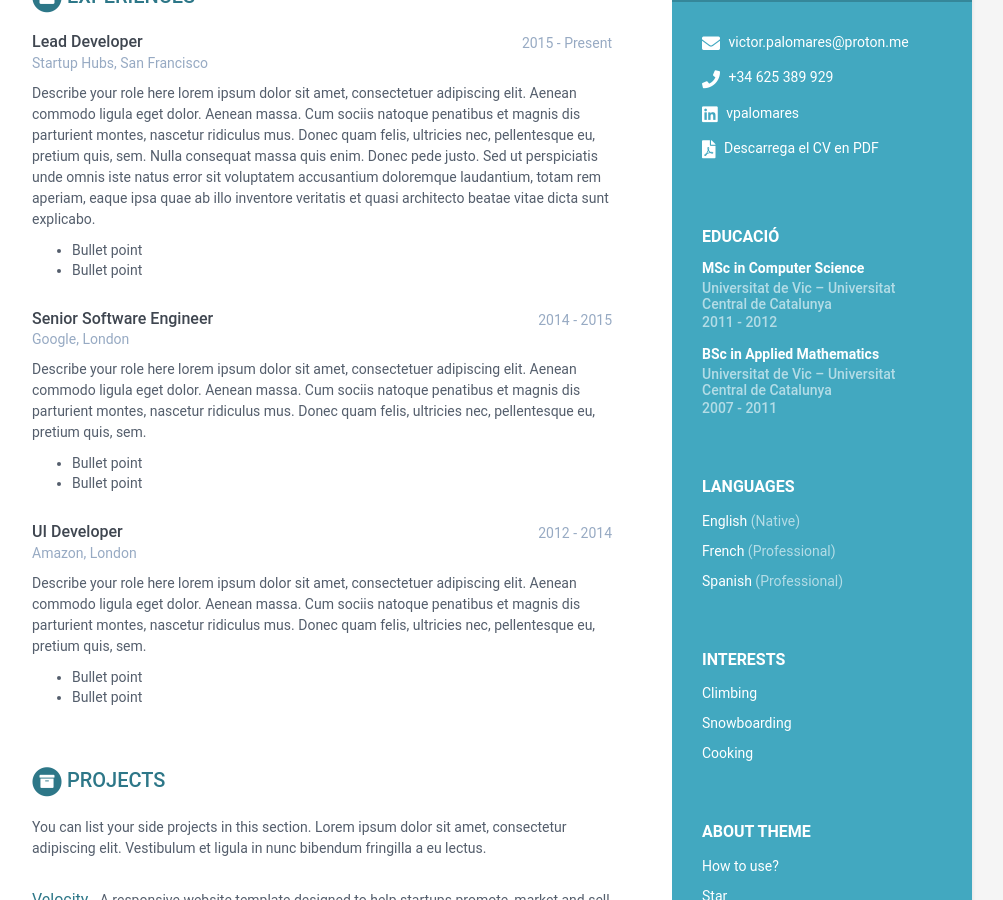
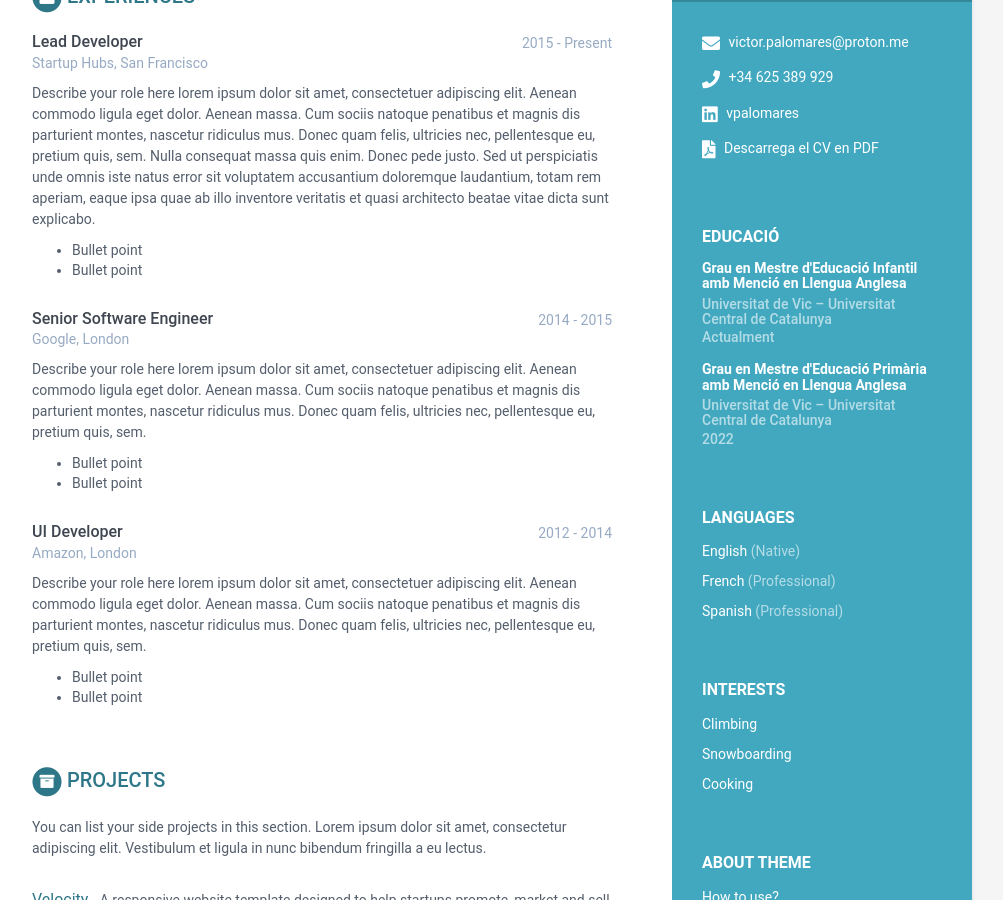
Before and after one commit to vpalomares/cv, a Jekyll site: the page built from index.html, in a window 1280 px wide and 900 px high, scrolled down 301 px. Shown: the whole window, without its empty margins (168-1171 px from the left). Built offline with Jekyll 4.4.1, drawn with Linux system fonts in a browser that asks for light colours.

Commit message:
Update data.yml

```diff
--- a/_data/data.yml
+++ b/_data/data.yml
@@ -48,12 +48,12 @@ career-profile:
 education:
     title: Educació
     info:
-      - degree: MSc in Computer Science
+      - degree: Grau en Mestre d'Educació Infantil amb Menció en Llengua Anglesa
         university: Universitat de Vic – Universitat Central de Catalunya
-        time: 2011 - 2012
-      - degree: BSc in Applied Mathematics
+        time: Actualment
+      - degree: Grau en Mestre d'Educació Primària amb Menció en Llengua Anglesa
         university: Universitat de Vic – Universitat Central de Catalunya
-        time: 2007 - 2011
+        time: 2022
 experiences:
     title: Experiences
     info:
```
